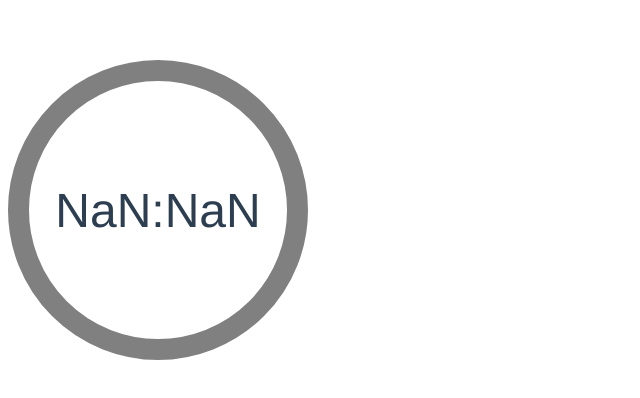
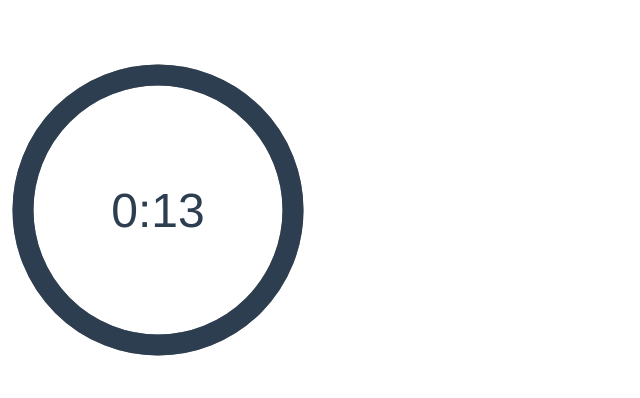
Before and after one commit to TheCoaxial/VueTimer, a Vue app: page / in a window 1280 px wide. Shown: the top 398 px of the page, without its empty margins (0-640 px from the left). Built offline with nearby package versions, Linux system fonts and the light colour scheme.

Commit message:
re aligned the colored circle to better match the counter, added color classes for warning and times up,  need to fix issue of colored ring not animating

```diff
--- a/src/components/Timer.vue
+++ b/src/components/Timer.vue
@@ -1,4 +1,3 @@
-<!--Base Timer-->
 <template>
   <div class="base-timer">
     <svg
@@ -11,15 +10,16 @@
           class="base-timer__path-elapsed"
           cx="50"
           cy="50"
-          r="46.5"
-        />
+          r="45"
+        ></circle>
         <path
+          :stroke-dasharray="circleDasharray"
           class="base-timer__path-remaining"
           d="
             M 50, 50
             m -45, 0
             a 45,45 0 1,0 90,0
-            a 45,45 0 1,0 90,0
+            a 45,45 0 1,0 -90,0
           "></path>
       </g>
     </svg>
@@ -30,9 +30,28 @@
 </template>
 
 <script>
+const FULL_DASH_ARRAY = 283;
 export default {
+   data() {
+    return {
+      timeLimit: 20,
+      timePassed: 0,
+      timerInterval: null,
+    }
+  },
+  methods: {
+    startTimer() {
+      this.timerInterval = setInterval (() => (this.timePassed +=1), 1000)
+    }
+  },
+  mounted() {
+    this.startTimer();
+  },
 
   computed: {
+    timeLeft() {
+      return this.timeLimit - this.timePassed
+    },
     formattedTimeLeft() {
       const timeLeft = this.timeLeft
 
@@ -49,15 +68,25 @@ export default {
 
       // the output in MM:SS format
       return `${minutes}:${seconds}`
+    },
+
+    circleDasharray() {
+        return `${(this.timeFraction * FULL_DASH_ARRAY).toFixed(0)}283`;
+    },
+
+    timeFraction() {
+      const rawTimeFraction = this.timeLeft/ this.timeLimit
+
+      return rawTimeFraction - (1 / this.timeLimit) * ( 1- rawTimeFraction)
     }
   },
 
-  props: {
-    timeLeft: {
-      type: Number,
-      required: true
-    }
-  }
+  // props: {
+  //   timeLeft: {
+  //     type: Number,
+  //     required: true
+  //   }
+  // }
 }
 </script>
 
@@ -92,5 +121,31 @@ export default {
 
     font-size: 48px;
   }
+
+  &__path-remaining {
+    stroke-width: 7px;
+    stroke-linecap: round;
+    transform: rotate(90deg);
+    transform-origin: center;
+    transition: 1s linear all;
+    fill-rule: nonzero;
+    stroke: currentColor;
+
+    &.green {
+      color: rgb(65, 184, 131);
+    }
+
+    &.orange {
+      color: orange;
+    }
+
+    &.red {
+      color: red;
+    }
+  }
+
+  &__svg {
+    transform: scaleX(-1);
+  }
 }
 </style>>
```
